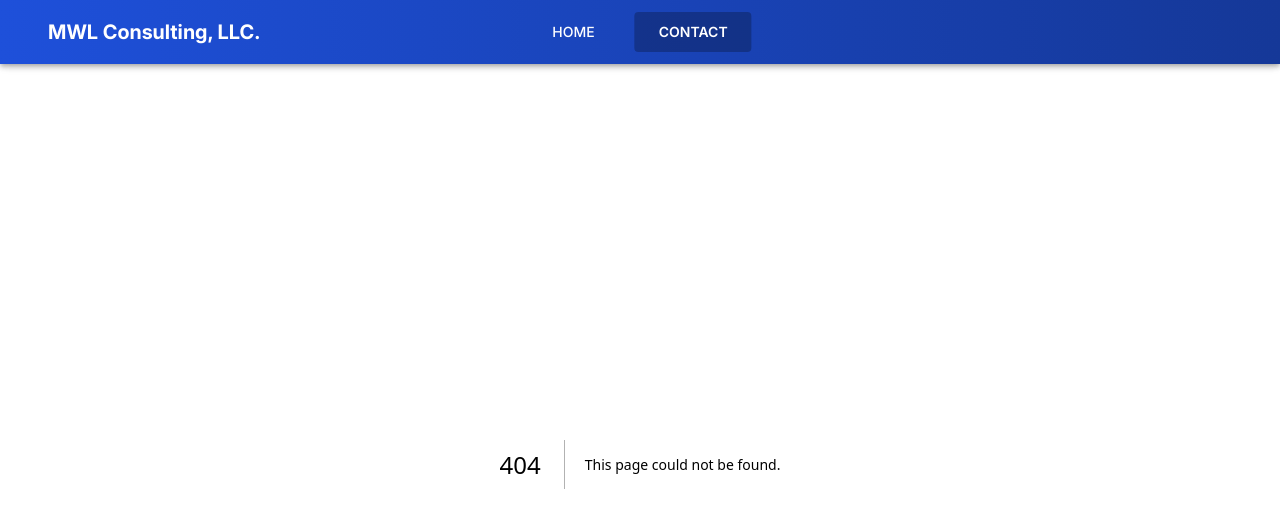
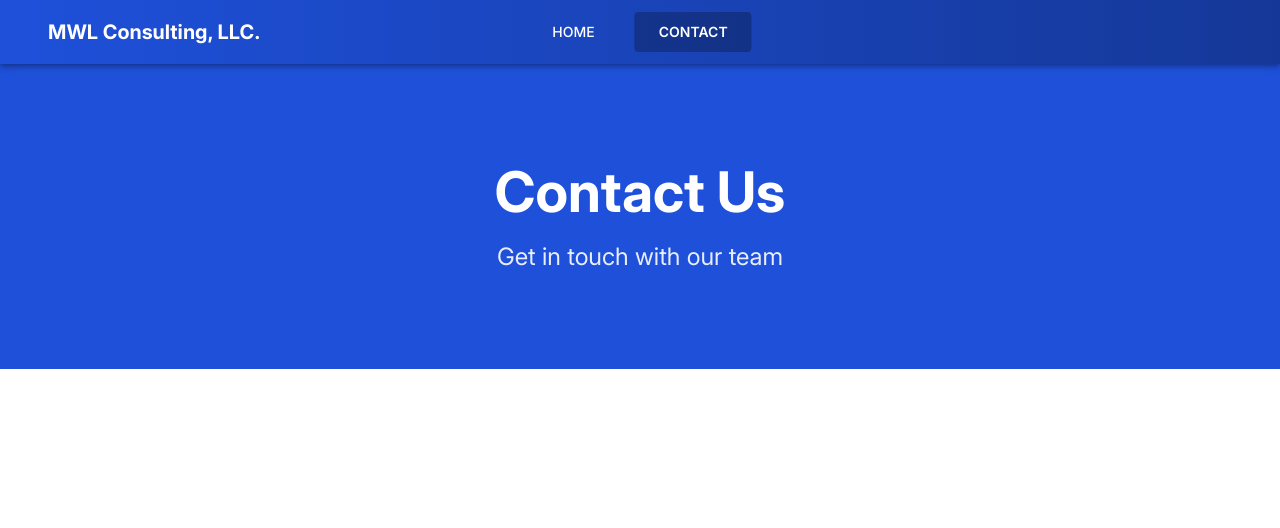
Before and after one commit to troyrhodes02/mwlconsulting-web, a Next.js app: page /contact in a window 1280 px wide. Before the commit this address had no page. Shown: the top 528 px of the page. Built offline with nearby package versions, Linux system fonts and the light colour scheme; some icons are missing.

Commit message:
MWL-9 Contact Header

```diff
--- /dev/null
+++ b/src/app/contact/page.tsx
@@ -0,0 +1,12 @@
+'use client';
+
+import { Box } from '@mui/material';
+import ContactHeader from '@/components/ContactHeader';
+
+export default function Contact() {
+  return (
+    <Box>
+      <ContactHeader />
+    </Box>
+  );
+}
--- /dev/null
+++ b/src/components/ContactHeader.tsx
@@ -0,0 +1,42 @@
+'use client';
+
+import { Box, Container, Typography, useTheme } from '@mui/material';
+
+export default function ContactHeader() {
+  const theme = useTheme();
+
+  return (
+    <Box
+      sx={{
+        background: theme.palette.primary.main,
+        color: 'white',
+        py: { xs: 8, md: 12 },
+        textAlign: 'center',
+      }}
+    >
+      <Container maxWidth="lg">
+        <Typography
+          variant="h1"
+          component="h1"
+          sx={{
+            fontSize: { xs: '2.5rem', md: '3.5rem' },
+            fontWeight: 700,
+            mb: 2,
+          }}
+        >
+          Contact Us
+        </Typography>
+        <Typography
+          variant="h5"
+          sx={{
+            fontWeight: 400,
+            opacity: 0.9,
+            fontSize: { xs: '1.25rem', md: '1.5rem' },
+          }}
+        >
+          Get in touch with our team
+        </Typography>
+      </Container>
+    </Box>
+  );
+}
```
